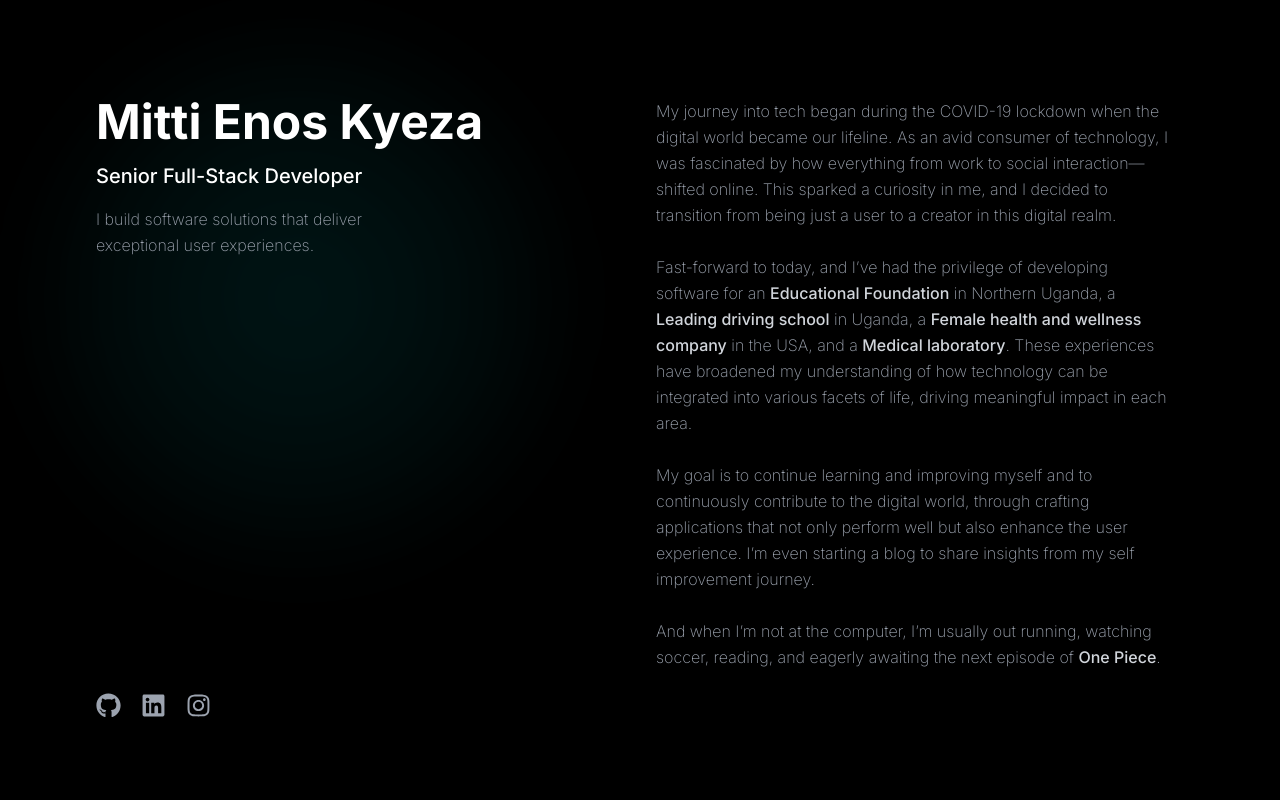
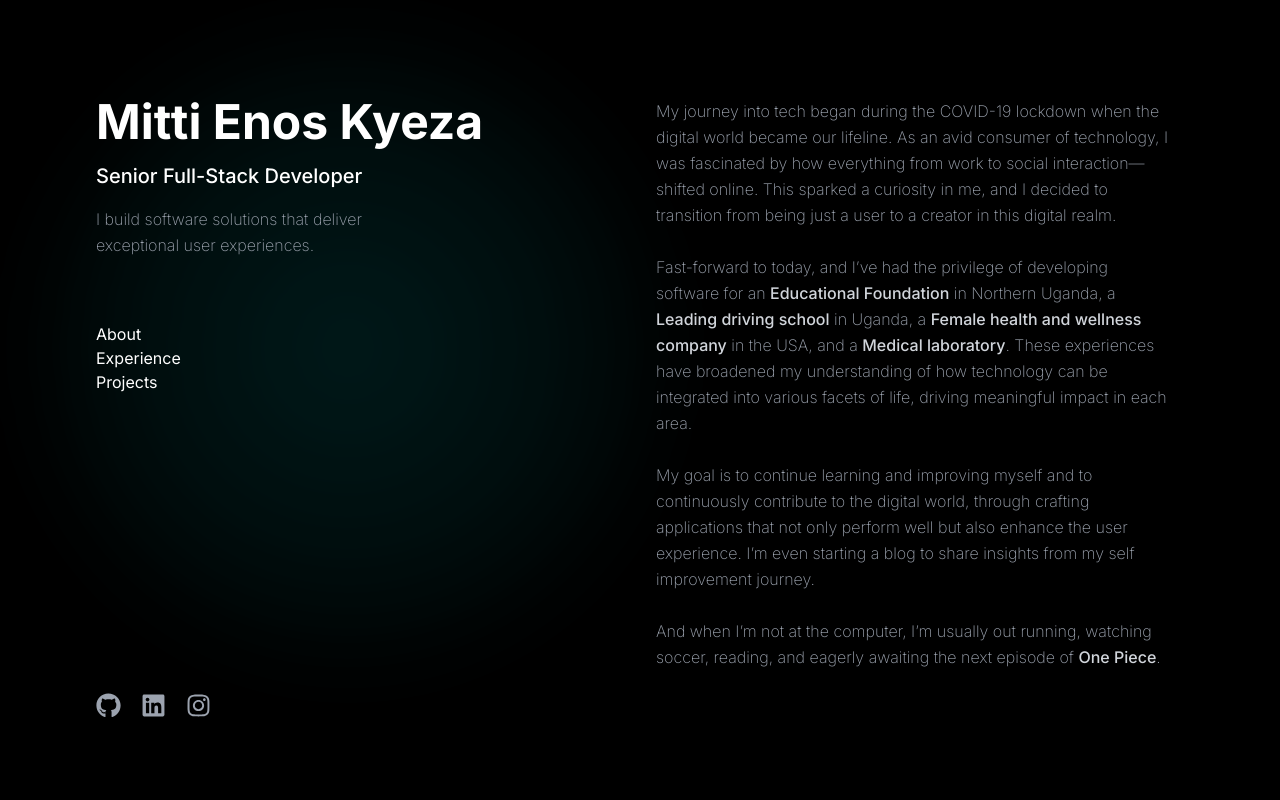
Before and after one commit to enoskyeza/portfolio, a Next.js app: page / in a window 1280 px wide. Shown: the top 800 px of the page. Built offline with nearby package versions, Linux system fonts and the light colour scheme.

Commit message:
create navbar

```diff
--- a/src/app/globals.css
+++ b/src/app/globals.css
@@ -140,9 +140,9 @@ body {
 
 .mouse-glow {
     position: absolute;
-    width: 500px;
-    height: 500px;
-    opacity: 60%;
+    width: 600px;
+    height: 600px;
+    opacity: 70%;
     background: radial-gradient(circle, rgba(0, 127, 128, 0.3), rgba(255, 255, 255, 0.0));
     filter: blur(50px);
     border-radius: 50%;
--- a/src/components/Hero.tsx
+++ b/src/components/Hero.tsx
@@ -1,5 +1,6 @@
 import React from "react";
 import {FaGithub, FaLinkedin, FaInstagram} from "react-icons/fa";
+import Nav from "./nav"
 
 const Hero = () => {
     return (
@@ -11,6 +12,9 @@ const Hero = () => {
                    style={{width: "280px"}}>
                     I build software solutions that deliver exceptional user experiences.
                 </p>
+                <div className="mt-16 hidden lg:block">
+                    <Nav/>
+                </div>
             </div>
             <div className="socials flex gap-5 pt-8">
                 <a href="https://github.com/enoskyeza" target="_blank">
--- /dev/null
+++ b/src/components/nav.tsx
@@ -0,0 +1,13 @@
+import React from "react";
+
+const Nav = () => {
+    return (
+        <div>
+            <p>About</p>
+            <p>Experience</p>
+            <p>Projects</p>
+        </div>
+    )
+}
+
+export default Nav
```
